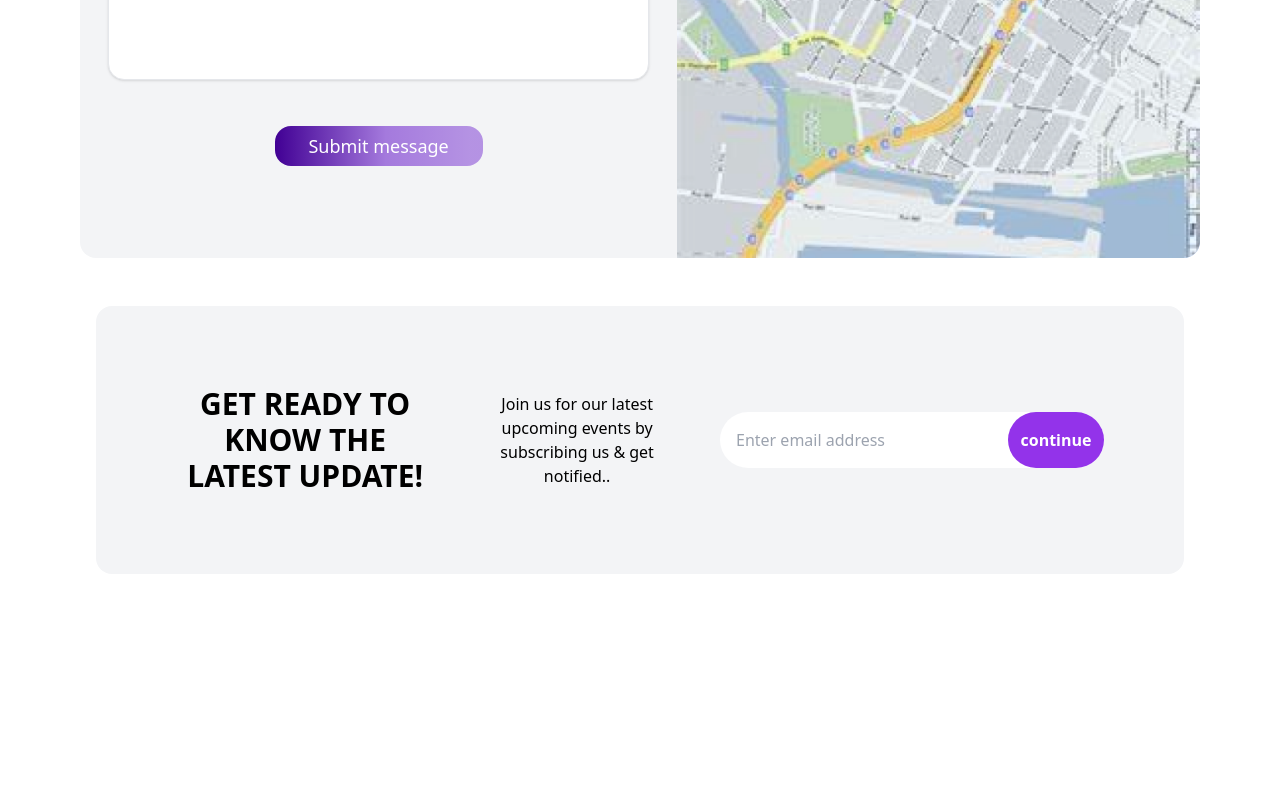
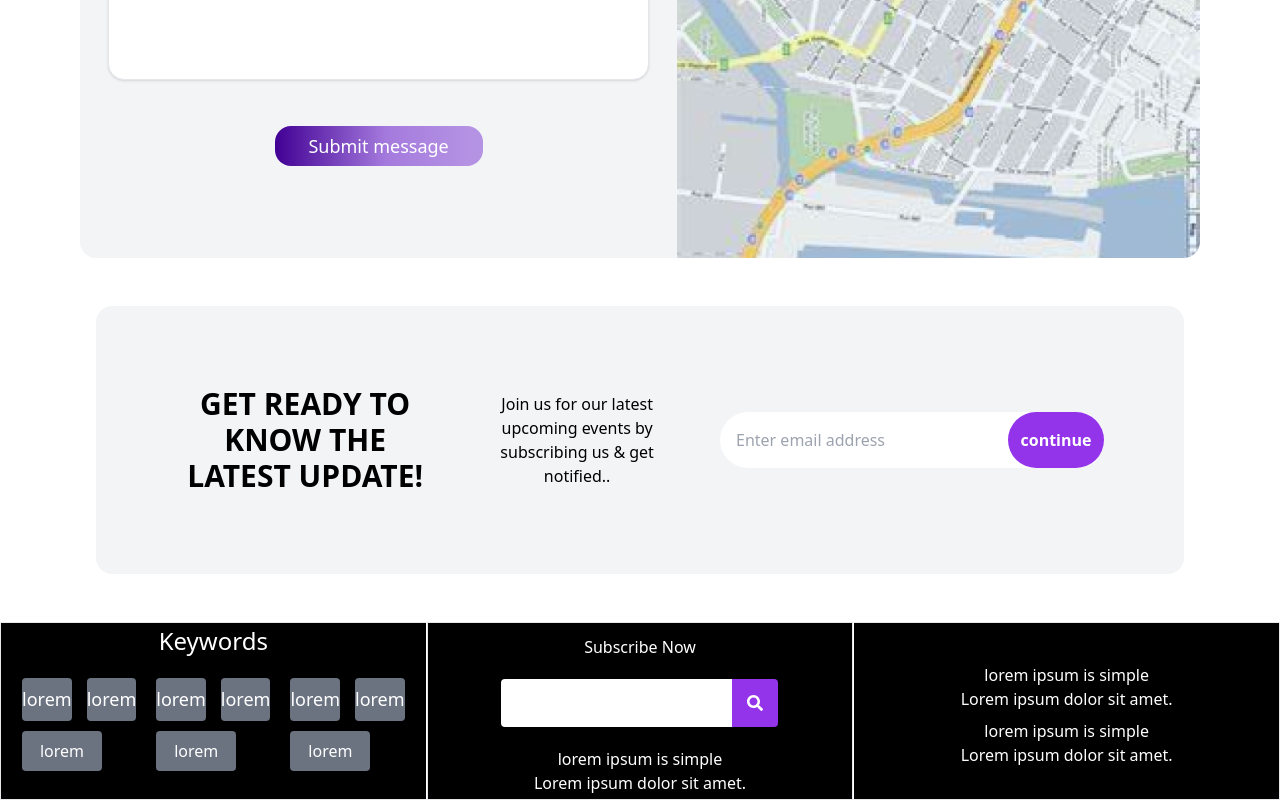
Before and after one commit to ab-ankush/AIDEOA-frontend, a React (Vite) app: page /contact in a window 1280 px wide. Shown: the part 974-1774 px from the top of the page. Before the commit the page ends 1596 px from the top, so only its background shows below. Built offline with nearby package versions, Linux system fonts and the light colour scheme.

Commit message:
update Contact.jsx file (Navbar and Footer)

```diff
--- /dev/null
+++ b/src/components/Contactus/ContactComponent/Footer.jsx
@@ -0,0 +1,102 @@
+import React from "react";
+import { FaSearch } from "react-icons/fa";
+const Footer = () => {
+  return (
+    // <footer className="container flex sm:flex-col lg:flex-row ">
+    <footer className="container-fluid flex flex-col sm:flex-col lg:flex-row xl:flex-row 2xl:flex-row">
+      {/* <div className="border px-auto bg-black border-r-white flex sm:flex-col justify-center text-white items-center"> */}
+      <div className="border px-auto bg-black border-r-white flex sm:flex-col justify-center text-white items-center sm:w-full lg:w-1/3 xl:w-1/3 2xl:w-1/3">
+        <div className="mx-auto">
+          <h2 className="text-center text-[24px]">Keywords</h2>
+        </div>
+        <div className=" bg-black  flex flex-row lg:flex-col xl:flex-row justify-around items-center my-auto ">
+          <div className="sm:mx-[10px]">
+            <div className="grid grid-cols-2 text-[20px] lg:text-[18px] gap-x-[15px]">
+              <button className="btn 2xl:p-[10px] rounded bg-gray-500">
+                lorem
+              </button>
+              <button className="btn 2xl:p-[10px] rounded px-[10px] lg:px-0 py-[8px] bg-gray-500">
+                lorem
+              </button>
+            </div>
+            <div className="">
+              <button className="btn w-[70%] py-2 sm:px-[10px] my-[10px] rounded bg-gray-500  px-[24px]">
+                lorem
+              </button>
+            </div>
+          </div>
+          <div className="sm:mx-[10px]">
+            <div className="grid grid-cols-2 text-[20px] lg:text-[18px] gap-x-[15px]">
+              <button className="btn 2xl:p-[10px] rounded bg-gray-500">
+                lorem
+              </button>
+              <button className="btn 2xl:p-[10px] rounded px-[10px] py-[8px] lg:px-0 bg-gray-500">
+                lorem
+              </button>
+            </div>
+            <div className="">
+              <button className="btn w-[70%] py-2 sm:px-[10px] my-[10px] rounded bg-gray-500  px-[24px]">
+                lorem
+              </button>
+            </div>
+          </div>
+          <div className="sm:mx-[10px]">
+            <div className="grid grid-cols-2 text-[20px] lg:text-[18px] gap-x-[15px]">
+              <button className="btn 2xl:p-[10px] rounded bg-gray-500">
+                lorem
+              </button>
+              <button className="btn 2xl:p-[10px] rounded px-[10px] py-[8px] lg:px-0 bg-gray-500">
+                lorem
+              </button>
+            </div>
+            <div className="">
+              <button className="btn w-[70%] py-2 sm:px-[10px] my-[10px] rounded bg-gray-500  px-[24px]">
+                lorem
+              </button>
+            </div>
+          </div>
+        </div>
+      </div>
+      {/* <div className="border px-auto bg-black flex flex-col justify-center items-center"> */}
+      <div className="border px-auto bg-black flex flex-col justify-center items-center sm:w-full lg:w-1/3 xl:w-1/3 2xl:w-1/3">
+        <div className=" bg-black h-44 w-80 my-auto text-white mx-auto flex flex-col justify-center items-center">
+          <h1 className="my-2">Subscribe Now</h1>
+          <form
+            action=""
+            className="w-full my-3 flex justify-center items-center"
+            method="post"
+          >
+            <input
+              type="search"
+              className="input h-[48px] rounded-s mr-0"
+              name=""
+              id=""
+            />
+            <button className="btn h-[48px]  p-[15px] ml-0 rounded-e bg-purple-600">
+              <FaSearch className="" />
+            </button>
+          </form>
+          <div className="flex flex-col pt-2 justify-center items-center">
+            <h1>lorem ipsum is simple</h1>
+            <p>Lorem ipsum dolor sit amet.</p>
+          </div>
+        </div>
+      </div>
+      {/* <div className="border px-auto bg-black border-l-white  flex justify-center items-center"> */}
+      <div className="border px-auto bg-black border-l-white flex justify-center items-center sm:w-full lg:w-1/3 xl:w-1/3 2xl:w-1/3">
+        <div className=" bg-black h-44 w-80 my-auto text-white flex flex-col justify-center items-center mx-auto">
+          <div className="flex flex-col pt-2 justify-center items-center">
+            <h1>lorem ipsum is simple</h1>
+            <p>Lorem ipsum dolor sit amet.</p>
+          </div>
+          <div className="flex flex-col pt-2 justify-center items-center">
+            <h1>lorem ipsum is simple</h1>
+            <p>Lorem ipsum dolor sit amet.</p>
+          </div>
+        </div>
+      </div>
+    </footer>
+  );
+};
+
+export default Footer;
--- a/src/components/Contactus/ContactUs.jsx
+++ b/src/components/Contactus/ContactUs.jsx
@@ -1,17 +1,20 @@
-import React from 'react'
-import ContactComponents from './ContactComponent/ContactForm.jsx'
-import ContactForm from './ContactComponent/ContactForm.jsx'
-import TopImageCard from '../Cards/TopImageCard.jsx'
-import EmailNotiCard from '../Cards/EmailNotiCard.jsx'
-
+import React from "react";
+import ContactComponents from "./ContactComponent/ContactForm.jsx";
+import ContactForm from "./ContactComponent/ContactForm.jsx";
+import TopImageCard from "../Cards/TopImageCard.jsx";
+import EmailNotiCard from "../Cards/EmailNotiCard.jsx";
+import Navbar from "./ContactComponent/Navbar.jsx";
+import Footer from "./ContactComponent/Footer.jsx";
 const ContactUs = () => {
   return (
     <div>
-            <TopImageCard />
-           <ContactForm />
-           <EmailNotiCard />
+      <Navbar />
+      <TopImageCard />
+      <ContactForm />
+      <EmailNotiCard />
+      <Footer />
     </div>
-  )
-}
+  );
+};
 
-export default ContactUs
+export default ContactUs;
```
